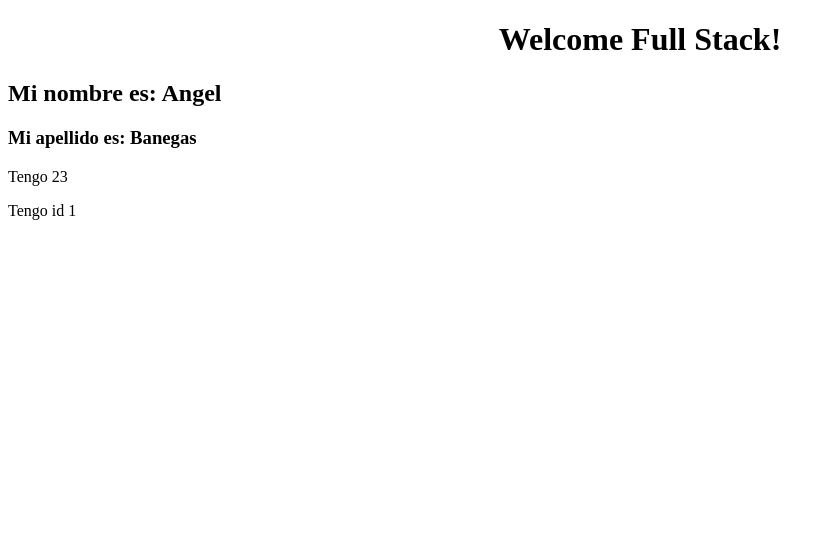
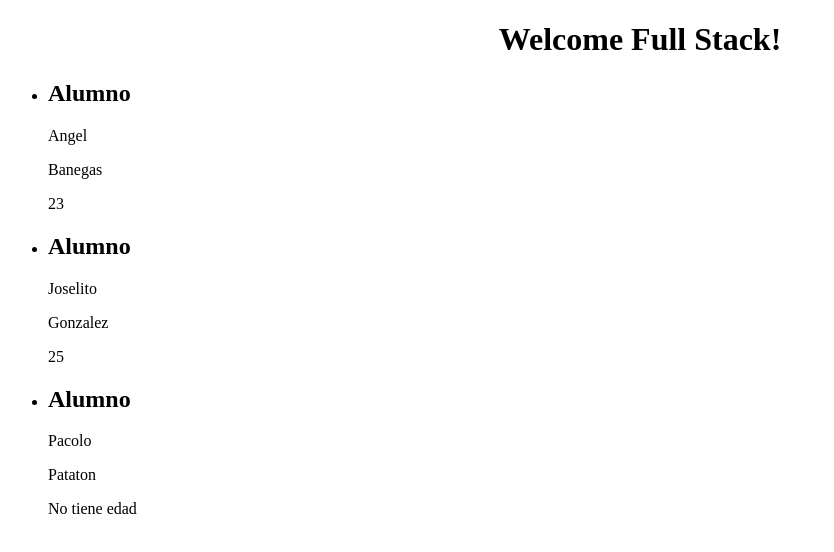
Before and after one commit to inegas/EOI-tienda, an Angular app: page / in a window 1280 px wide. Shown: the top 552 px of the page, without its empty margins (0-834 px from the left). Built offline with nearby package versions, Linux system fonts and the light colour scheme.

Commit message:
ng if with ng-container

```diff
--- a/src/app/app.component.html
+++ b/src/app/app.component.html
@@ -4,9 +4,18 @@
     Welcome {{ title }}!
   </h1>
 </div>
-    <h2>Mi nombre es: {{ myItem.name }}</h2>
-    <h3>Mi apellido es: {{ myItem.surname }}</h3>
-    <p>Tengo {{ myItem['edad'] }}</p>
-    <p>Tengo id {{ myItem['id']}}</p>
+<ul *ngFor="let item of myItem">
+  <li>
+    <h2>{{item.type}}</h2>
+    <p>{{item.name}}</p>
+    <p>{{item.surname}}</p>
+    <ng-container *ngIf="item.edad == 0; else elseTemplate">
+      <p>No tiene edad</p>
+    </ng-container>
+    <ng-template #elseTemplate>
+      <p>{{item.edad}}</p>
+    </ng-template>
+  </li>
+</ul>
 
 <router-outlet></router-outlet>
--- a/src/app/app.component.ts
+++ b/src/app/app.component.ts
@@ -1,4 +1,6 @@
-import { Component } from '@angular/core';
+import {
+  Component
+} from '@angular/core';
 
 @Component({
   selector: 'app-root',
@@ -7,10 +9,26 @@ import { Component } from '@angular/core';
 })
 export class AppComponent {
   title = 'Full Stack';
-  myItem = {
-    'id': 1,
-    'name': 'Angel',
-    'surname': 'Banegas',
-    'edad': 23
-  };
+  myItem = [{
+      'type': 'Alumno',
+      'id': 1,
+      'name': 'Angel',
+      'surname': 'Banegas',
+      'edad': 23
+    },
+    {
+      'type': 'Alumno',
+      'id': 2,
+      'name': 'Joselito',
+      'surname': 'Gonzalez',
+      'edad': 25
+    },
+    {
+      'type': 'Alumno',
+      'id': 3,
+      'name': 'Pacolo',
+      'surname': 'Pataton',
+      'edad': 0
+    }
+  ];
 }
```
